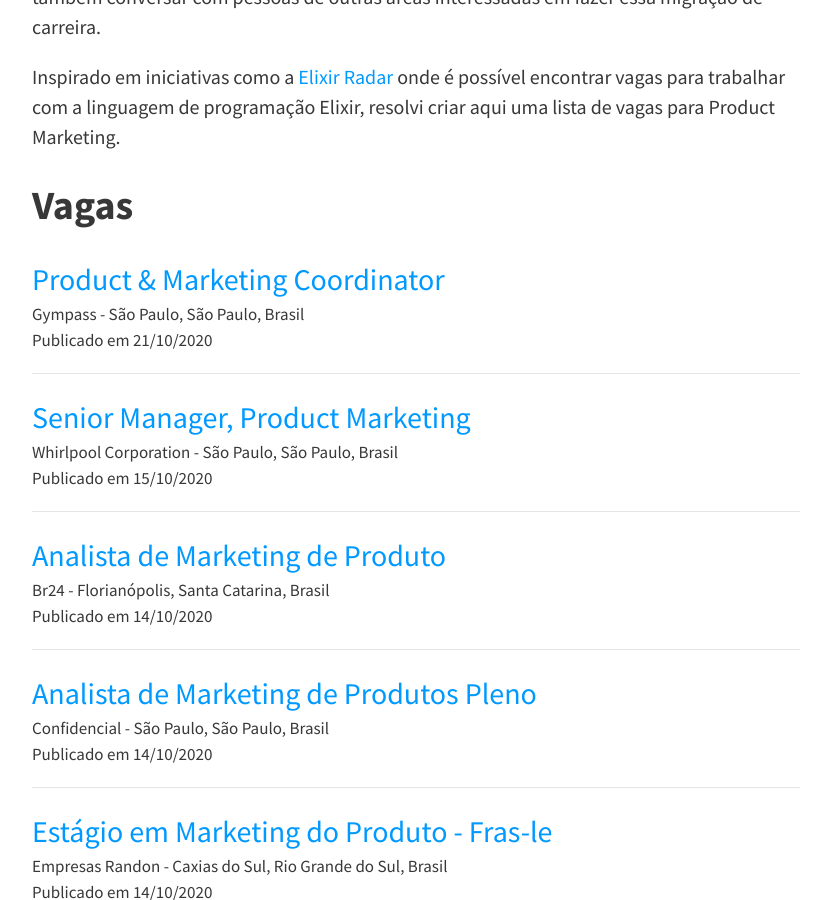
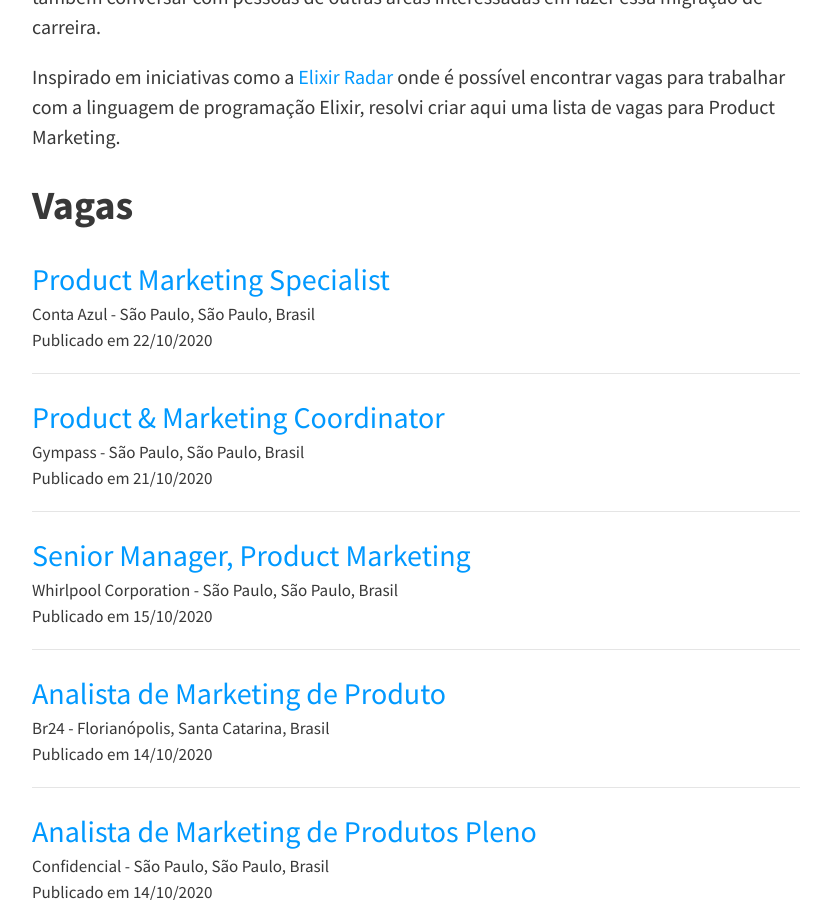
Before and after one commit to felipecbarbosa/felipecbarbosa.github.io, a Jekyll site: the page built from product-marketing/vagas.md, in a window 1280 px wide and 900 px high, scrolled down 953 px. Shown: the whole window, without its empty margins (224-1040 px from the left). Built offline with Jekyll 4.4.1, drawn with Linux system fonts in a browser that asks for light colours; nearby versions of some CDN libraries; comment, search, counter and statistics services are not loaded.

Commit message:
Added new job

```diff
--- a/_data/job.json
+++ b/_data/job.json
@@ -1,10 +1,17 @@
 [
+    {
+        "url": "https://www.linkedin.com/jobs/view/2222776723/",
+        "title": "Product Marketing Specialist",
+        "location": "Conta Azul - São Paulo, São Paulo, Brasil",
+        "date": "Publicado em 22/10/2020",
+        "track": "contaazul"
+    },
     {
         "url": "https://www.linkedin.com/jobs/view/2221557674/",
         "title": "Product & Marketing Coordinator",
         "location": "Gympass - São Paulo, São Paulo, Brasil",
         "date": "Publicado em 21/10/2020",
-        "track": "whirlpool"
+        "track": "gympass"
     },
     {
         "url": "https://www.linkedin.com/jobs/view/2208657165/",
```
